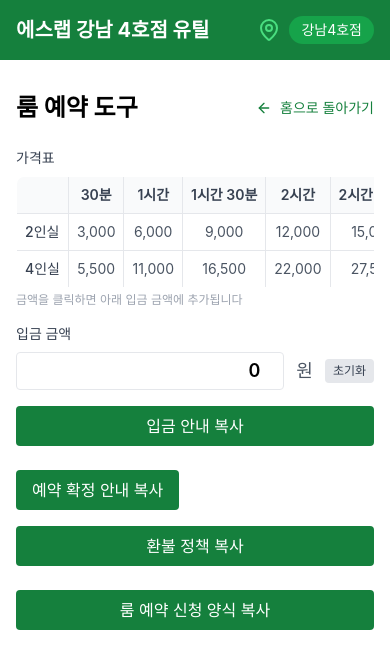
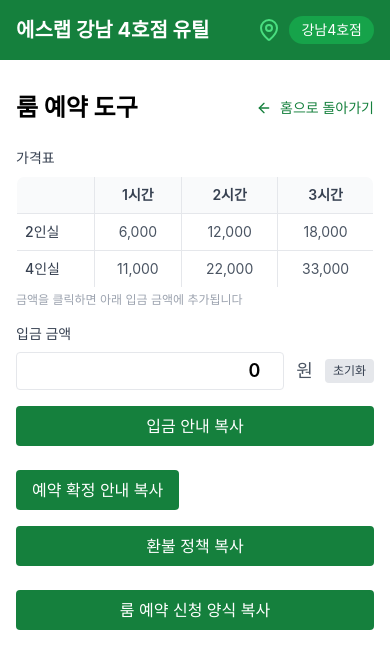
Before and after one commit to slab-org/slab-gangnam4, a React (Create React App) app: page /reservation in a window 390 px wide. Shown: the top 668 px of the page. Built offline with nearby package versions, Linux system fonts and the light colour scheme; no server answers.

Commit message:
refactor: 룸 예약 가격표를 1시간 단위로 축소 (모바일 반응형 개선)

```diff
--- a/src/tasks/Reservation.js
+++ b/src/tasks/Reservation.js
@@ -52,11 +52,8 @@ const ROOM_PRICE_PER_30MIN = {
 };
 
 const TIME_SLOTS = [
-  { label: '30분', multiplier: 1 },
   { label: '1시간', multiplier: 2 },
-  { label: '1시간 30분', multiplier: 3 },
   { label: '2시간', multiplier: 4 },
-  { label: '2시간 30분', multiplier: 5 },
   { label: '3시간', multiplier: 6 },
 ];
 
```
